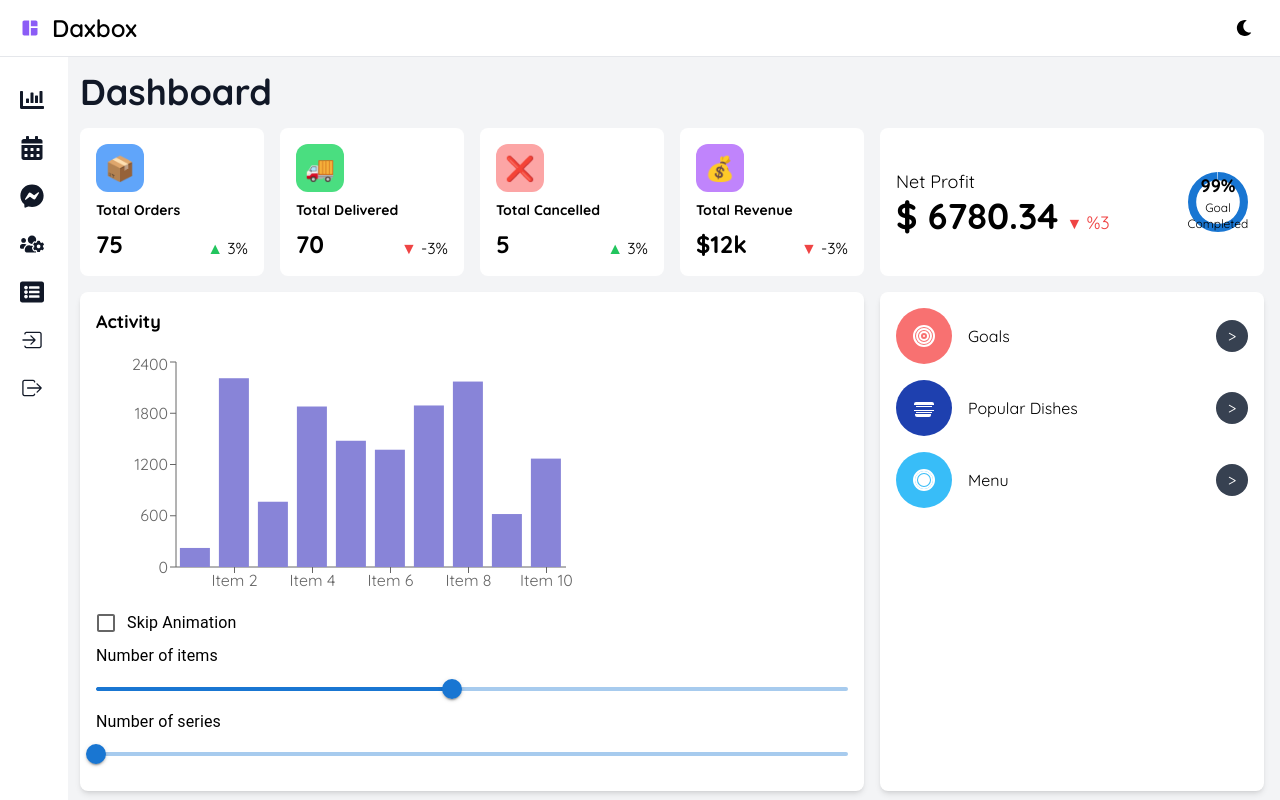
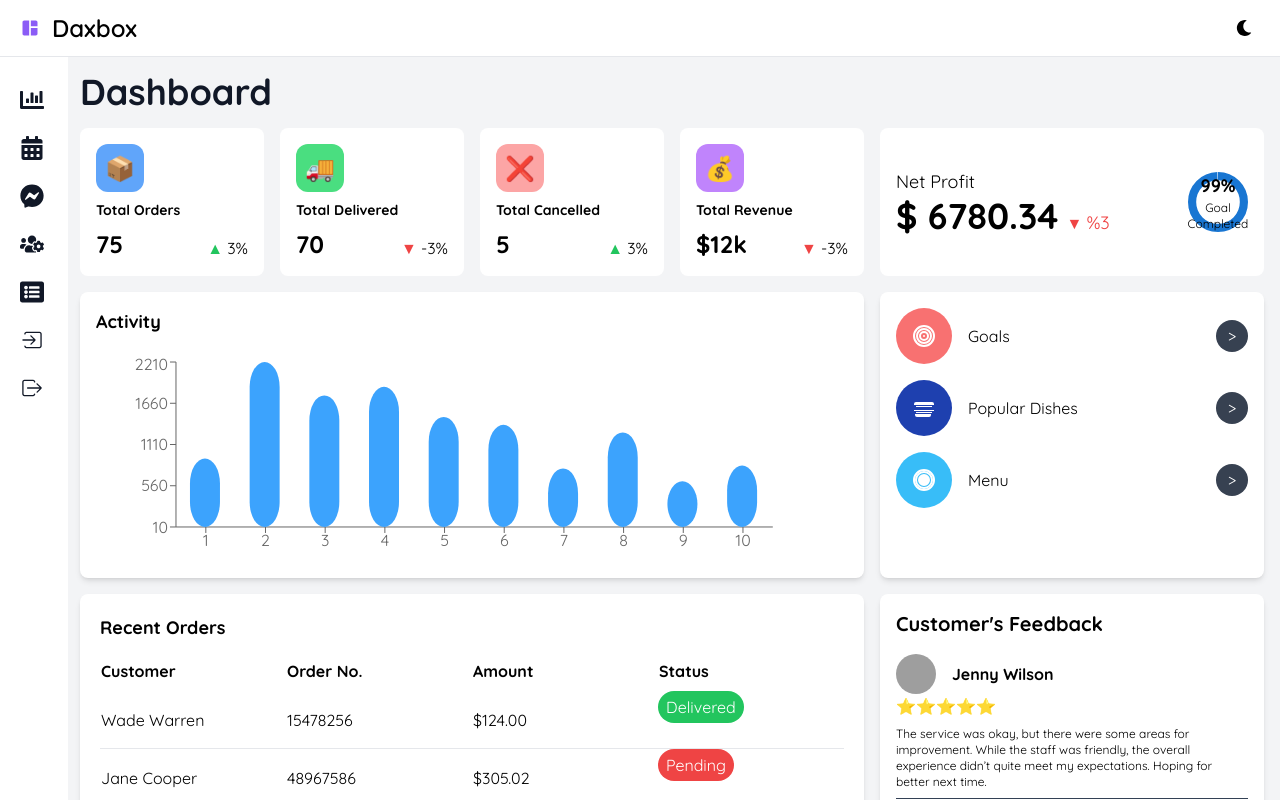
Before and after one commit to sonalbansal01/fitpeo-assignment, a React (Create React App) app: page / in a window 1280 px wide. Shown: the top 800 px of the page. Built offline with nearby package versions, Linux system fonts and the light colour scheme; grey boxes are pictures that could not be loaded.

Commit message:
chart-update

```diff
--- a/src/ui/ActivityChart.jsx
+++ b/src/ui/ActivityChart.jsx
@@ -1,12 +1,13 @@
 import React, { useState } from "react";
+import { Box, Slider } from "@mui/material";
 import {
-  Box,
-  Typography,
-  Slider,
-  FormControlLabel,
-  Checkbox,
-} from "@mui/material";
-import { BarChart, Bar, XAxis, YAxis, Tooltip } from "recharts";
+  BarChart,
+  Bar,
+  XAxis,
+  YAxis,
+  Tooltip,
+  ResponsiveContainer,
+} from "recharts";
 
 // Custom bar shape to add border-radius
 const CustomBar = (props) => {
@@ -17,11 +18,10 @@ const CustomBar = (props) => {
       <rect
         x={x}
         y={y}
-        width={30}
+        width={width}
         height={height}
         fill={fill}
-        radius={90} // Adjust radius as needed
-        style={{ borderRadius: "6rem" }} // For border-radius
+        rx={25} // Border radius of the rectangle
       />
     </g>
   );
@@ -30,71 +30,39 @@ const CustomBar = (props) => {
 const series = [
   {
     label: "series 1",
-    data: [
-      223, 2210, 764, 1879, 1478, 1373, 1891, 2171, 620, 1269, 724, 1707, 1188,
-      1879, 626, 1635, 2177, 516, 1793, 1598,
-    ],
+    data: [923, 2210, 1764, 1879, 1478, 1373, 791, 1271, 620, 829],
   },
 ];
 
 const ActivityChart = () => {
   const [itemNb, setItemNb] = useState(10);
-  const [seriesNb, setSeriesNb] = useState(1);
-  const [skipAnimation, setSkipAnimation] = useState(false);
 
   const handleItemNbChange = (event, newValue) => setItemNb(newValue);
-  const handleSeriesNbChange = (event, newValue) => setSeriesNb(newValue);
 
   return (
     <div className="p-4 bg-white dark:bg-gray-800 w-full rounded-lg shadow-md col-span-2">
       <h2 className="text-lg font-bold mb-4">Activity</h2>
       <Box>
+        <ResponsiveContainer width="90%" height={210}>
           <BarChart
-          width={500}
-          height={250}
             data={series[0].data.slice(0, itemNb).map((value, index) => ({
-            name: `Item ${index + 1}`,
+              name: ` ${index + 1}`,
               value,
             }))}
-          margin={{ top: 10, right: 30, left: 20, bottom: 5 }}
+            margin={{ top: 10, right: 0, left: 20, bottom: 5 }}
           >
             <XAxis dataKey="name" />
-          <YAxis />
+            <YAxis minTickGap={15} domain={[10, "dataMax"]} />{" "}
+            {/* Set min to a value greater than 0 */}
             <Tooltip />
-          <Bar dataKey="value" fill="#8884d8" shape={<CustomBar />} />
+            <Bar
+              dataKey="value"
+              fill="#3ca3fd"
+              shape={<CustomBar />}
+              barSize={30}
+            />
           </BarChart>
-        <FormControlLabel
-          control={
-            <Checkbox
-              checked={skipAnimation}
-              onChange={(event) => setSkipAnimation(event.target.checked)}
-            />
-          }
-          label="Skip Animation"
-          labelPlacement="end"
-        />
-        <Typography id="input-item-number" gutterBottom>
-          Number of items
-        </Typography>
-        <Slider
-          value={itemNb}
-          onChange={handleItemNbChange}
-          valueLabelDisplay="auto"
-          min={1}
-          max={20}
-          aria-labelledby="input-item-number"
-        />
-        <Typography id="input-series-number" gutterBottom>
-          Number of series
-        </Typography>
-        <Slider
-          value={seriesNb}
-          onChange={handleSeriesNbChange}
-          valueLabelDisplay="auto"
-          min={1}
-          max={10}
-          aria-labelledby="input-series-number"
-        />
+        </ResponsiveContainer>
       </Box>
     </div>
   );
```
Lines whose indentation alone changed are shown as unchanged.
